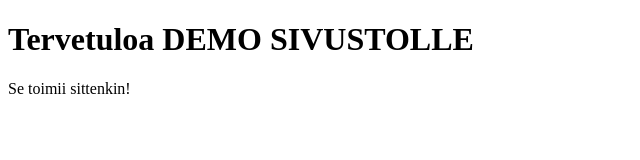
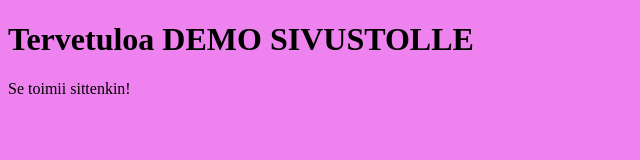
Before and after one commit to Nilkson/git_demo, a plain HTML site: page index.html in a window 1280 px wide. Shown: the whole page, without its empty margins (0-640 px from the left). Drawn offline with Linux system fonts and the light colour scheme.

Commit message:
vaihdettu indeksin taustaväri

```diff
--- a/index.html
+++ b/index.html
@@ -1,5 +1,6 @@
 <!DOCTYPE html>
 <html lang="fi">
+    <body style="background-color:violet;"></body>
 <head>
     <meta charset="UTF-8">
     <title>DEMOSIVUSTO</title>
```
